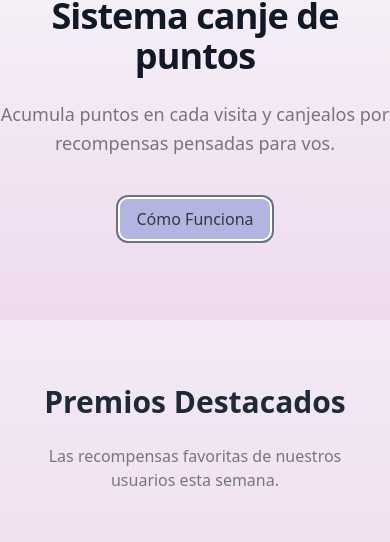
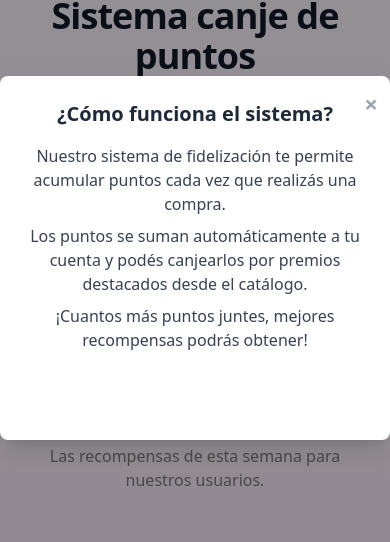
Before and after one commit to LautaroEberhardt/Rewards-Redemption-Platform, a Next.js app in the folder frontend/: page / in a window 390 px wide. Both pictures are taken after a click on the button "Cómo Funciona". Shown: the part 164-706 px from the top of the page. Built offline with nearby package versions, Linux system fonts and the light colour scheme; no server answers.

Commit message:
Agregar componente de explicación de funcionamiento y modal para mejorar la experiencia del usuario

```diff
--- a/frontend/app/(publico)/page.tsx
+++ b/frontend/app/(publico)/page.tsx
@@ -1,27 +1,23 @@
 import React from "react";
-import Image from "next/image";
 import { auth } from "@/auth";
-import { Boton } from "@/components/ui/boton";
 import { BotonAgregarPremioFlotante } from "@/components/admin/premios/BotonAgregarPremioFlotante";
 import { CatalogoPremiosEditableClient } from "@/components/admin/premios/CatalogoPremiosEditableClient";
 import { CatalogoPremiosPublico } from "@/components/ui/CatalogoPremiosPublico";
 import { listarPremios } from "@/servicios/premios.servicio";
+import { ExplicacionFuncionamientoHero } from "@/components/ui/ExplicacionFuncionamientoHero";
 
 export default async function PaginaInicio({
   searchParams,
 }: {
-  // En Next.js las Dynamic APIs pasan `searchParams` como Promesa
   searchParams?: Promise<{ edit?: string; crear?: string }>;
 }) {
   const sp = (await searchParams) ?? {};
-  // Seguridad: solo admins pueden activar modo edición vía query string
   const sesion = await auth();
   const rol = (sesion?.user as { rol?: string } | undefined)?.rol;
   const esAdmin = rol === "ADMIN" || rol === "admin";
   const modoEdicion = esAdmin && sp.edit === "premios";
   const crearNuevo = modoEdicion && sp.crear === "1";
 
-  // Intentamos traer premios reales desde el backend
   let premiosReales: {
     id: number;
     nombre: string;
@@ -58,9 +54,11 @@ export default async function PaginaInicio({
             Acumula puntos en cada visita y canjealos por recompensas pensadas
             para vos.
           </p>
+
           <div className="flex gap-4 mt-4">
-            <Boton variante="secundario">Cómo Funciona</Boton>
+            <ExplicacionFuncionamientoHero />
           </div>
+
         </div>
       </section>
 
@@ -73,7 +71,7 @@ export default async function PaginaInicio({
                 Premios Destacados
               </h2>
               <p className="text-text-secondary mt-6">
-                Las recompensas favoritas de nuestros usuarios esta semana.
+                Las recompensas de esta semana para nuestros usuarios.
               </p>
             </div>
           </div>
@@ -104,12 +102,6 @@ export default async function PaginaInicio({
           ) : (
             <CatalogoPremiosPublico premios={premiosReales} />
           )}
-
-          <div className="mt-12 text-center md:hidden">
-            <Boton variante="secundario" className="w-full">
-              Ver todo el catálogo
-            </Boton>
-          </div>
         </div>
       </section>
     </div>
--- /dev/null
+++ b/frontend/components/ui/ExplicacionFuncionamientoHero.tsx
@@ -0,0 +1,26 @@
+ "use client";
+
+import React, { useState } from "react";
+import { Boton } from "@/components/ui/boton";
+import { ModalExplicacionFuncionamiento } from "@/components/ui/ModalExplicacionFuncionamiento";
+
+export const ExplicacionFuncionamientoHero: React.FC = () => {
+  const [abierto, setAbierto] = useState(false);
+
+  return (
+    <>
+      <Boton
+        variante="secundario"
+        onClick={() => {
+          setAbierto(true);
+        }}
+      >
+        Cómo Funciona
+      </Boton>
+      <ModalExplicacionFuncionamiento
+        abierto={abierto}
+        alCerrar={() => setAbierto(false)}
+      />
+    </>
+  );
+};
--- /dev/null
+++ b/frontend/components/ui/ModalExplicacionFuncionamiento.tsx
@@ -0,0 +1,45 @@
+import React from "react";
+
+export interface ModalExplicacionFuncionamientoProps {
+  abierto: boolean;
+  alCerrar: () => void;
+}
+
+export const ModalExplicacionFuncionamiento: React.FC<
+  ModalExplicacionFuncionamientoProps
+> = ({ abierto, alCerrar }) => {
+  if (!abierto) return null;
+  return (
+    <div className="fixed inset-0 z-50 flex items-center justify-center bg-black/40">
+      <div className="bg-white rounded-lg shadow-xl max-w-md w-full p-6 relative animate-fade-in">
+        <button
+          className="absolute top-3 right-3 text-neutral-400 hover:text-neutral-700 text-2xl font-bold focus:outline-none"
+          aria-label="Cerrar"
+          onClick={alCerrar}
+        >
+          ×
+        </button>
+        <h3 className="text-xl font-bold mb-4 text-neutral-800">
+          ¿Cómo funciona el sistema?
+        </h3>
+        <p className="text-neutral-700 mb-2">
+          Nuestro sistema de fidelización te permite acumular puntos cada vez
+          que realizás una compra.
+        </p>
+        <p className="text-neutral-700 mb-2">
+          Los puntos se suman automáticamente a tu cuenta y podés canjearlos por
+          premios destacados desde el catálogo.
+        </p>
+        <p className="text-neutral-700 mb-4">
+          ¡Cuantos más puntos juntes, mejores recompensas podrás obtener!
+        </p>
+        <button
+          className="mt-2 px-4 py-2 bg-primary text-white rounded hover:bg-primary/90 transition"
+          onClick={alCerrar}
+        >
+          Entendido
+        </button>
+      </div>
+    </div>
+  );
+};
```
